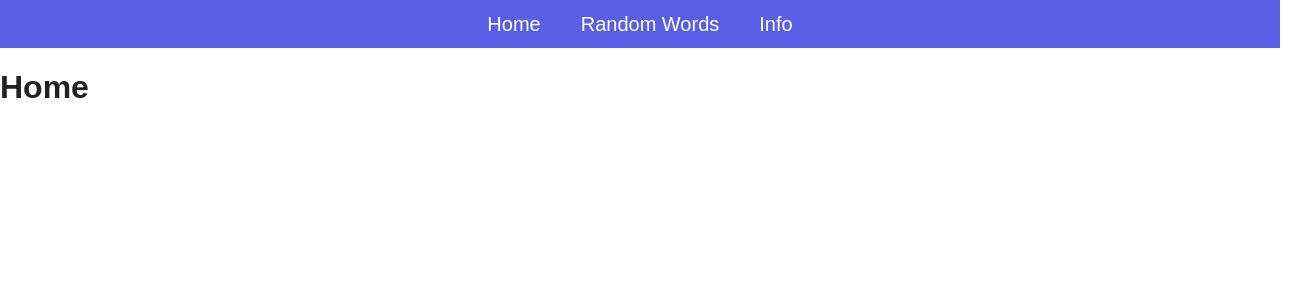
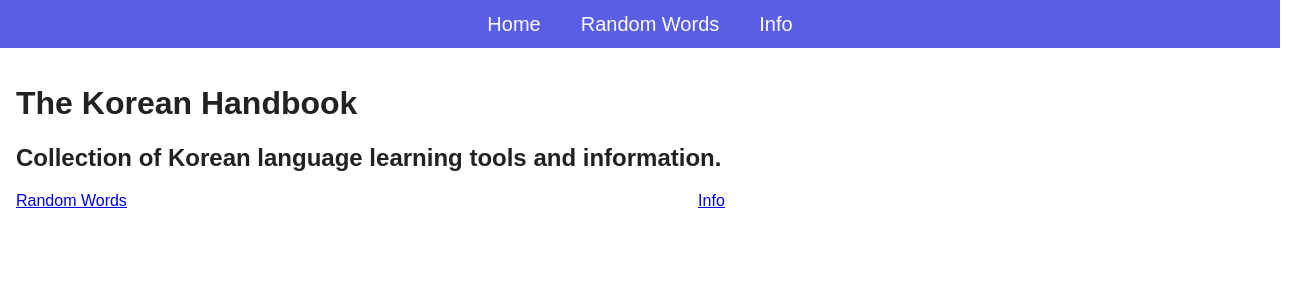
Before and after one commit to DanielHearn/korean-handbook, a Vue app in the folder korean-handbook/: page / in a window 1280 px wide. Shown: the top 300 px of the page, 1312 px wide, since content can reach past the window. Built offline with nearby package versions, Linux system fonts and the light colour scheme; a web font is replaced by a local one.

Commit message:
Add links and intro to home

```diff
--- a/korean-handbook/src/app.scss
+++ b/korean-handbook/src/app.scss
@@ -53,6 +53,29 @@ body {
   width: 100%;
 }
 
+.home {
+  display: flex;
+  flex-direction: column;
+  padding: 1em;
+  .intro {}
+  .intro-links {
+    display: flex;
+    flex: 1 auto;
+    ul {
+      margin: 0;
+      list-style: none;
+      padding: 0;
+      display: flex;
+      flex: 1 auto;
+      flex-direction: row;
+      li {
+        display: flex;
+        flex: 1 auto;
+      }
+    }
+  }
+}
+
 .text-list {
   list-style: none;
   padding-left: 0;
--- a/korean-handbook/src/views/Home.vue
+++ b/korean-handbook/src/views/Home.vue
@@ -1,5 +1,18 @@
 <template>
   <div class="main home">
-    <h1>Home</h1>
+    <div class="intro">
+      <h1>The Korean Handbook</h1>
+      <h2>Collection of Korean language learning tools and information.</h2>
+    </div>
+    <div class="intro-links">
+      <ul>
+        <li>
+          <router-link to="/random-words/all">Random Words</router-link>
+        </li>
+        <li>
+          <router-link to="/info/">Info</router-link>
+        </li>
+      </ul>
+    </div>
   </div>
 </template>
```
